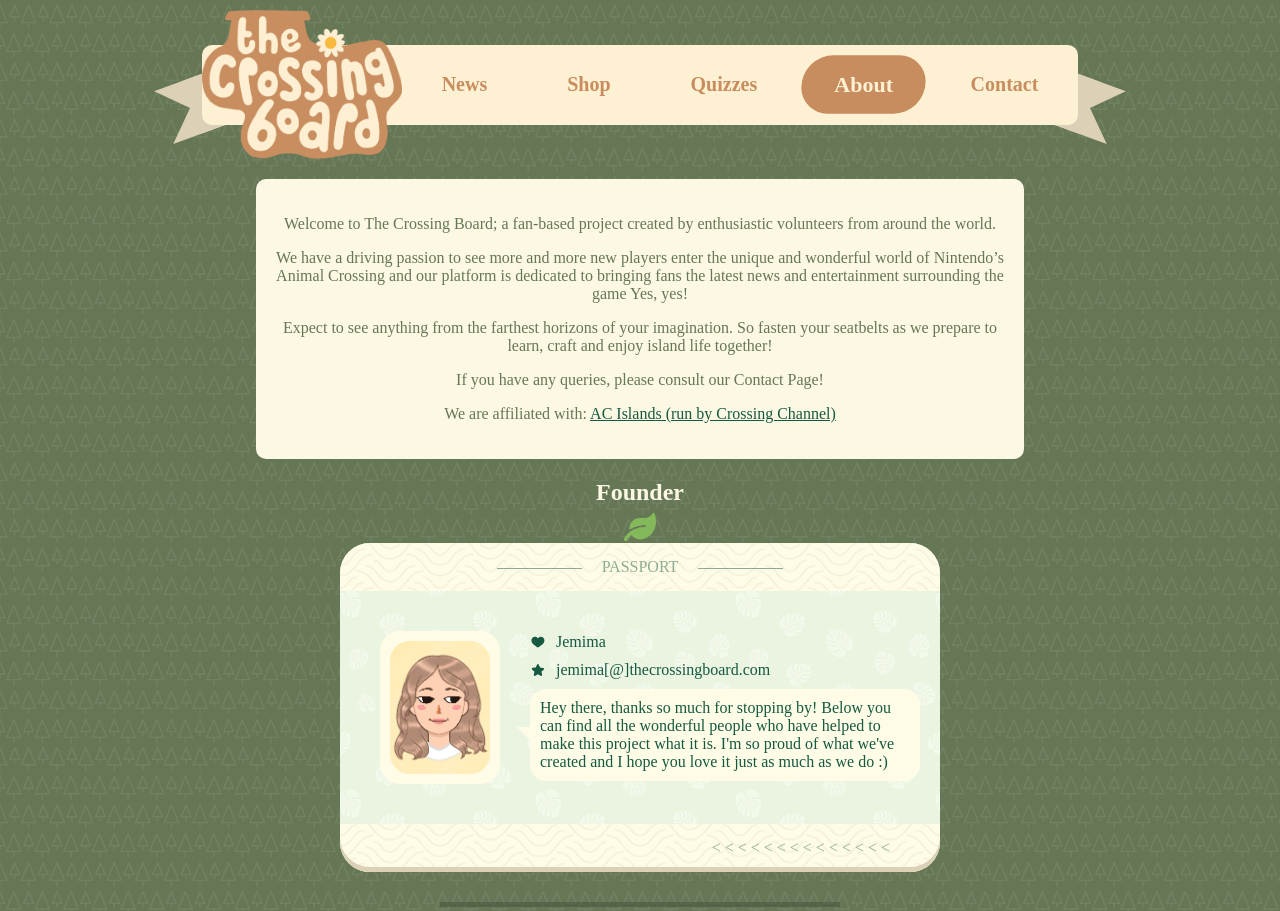
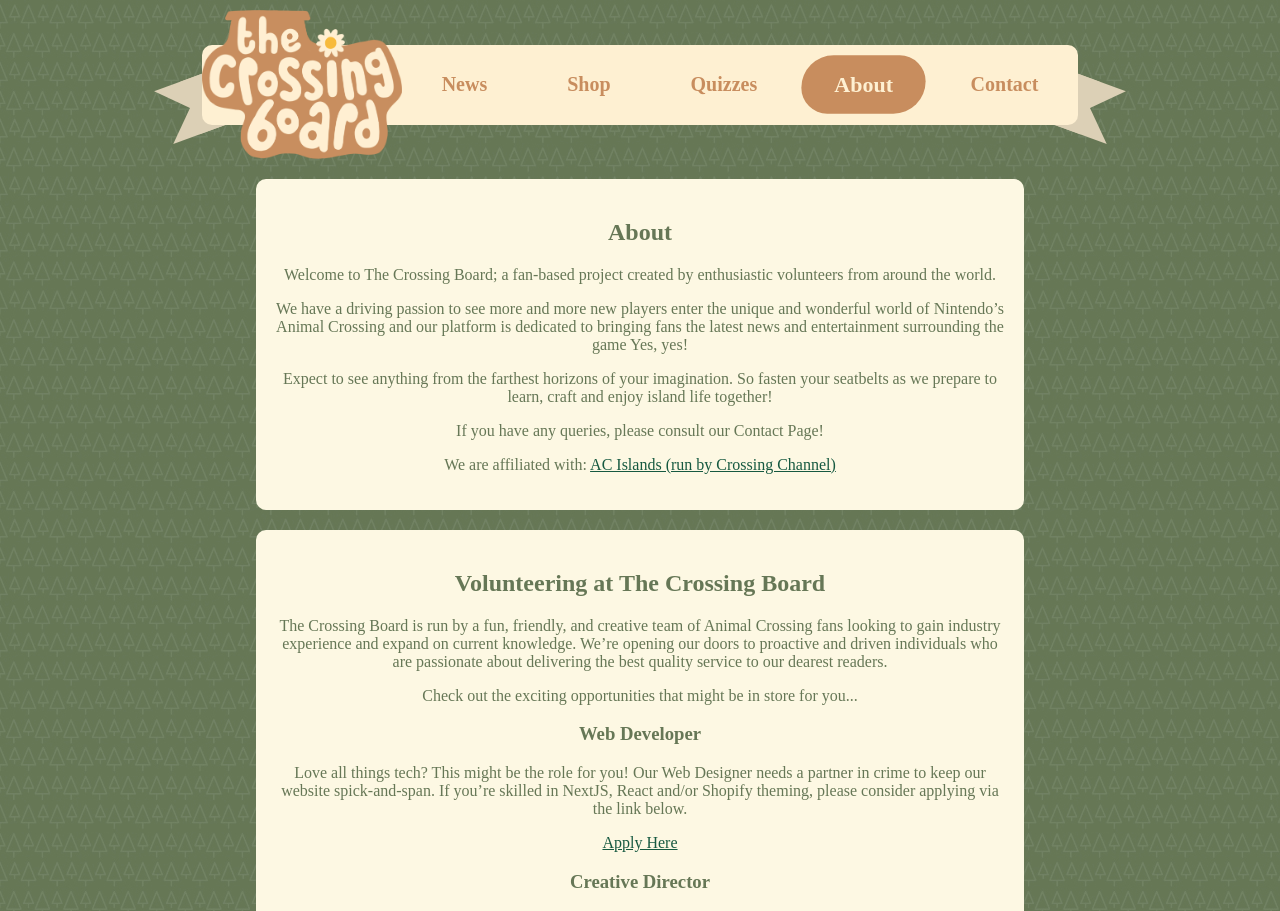
Before and after one commit to myubi/the-crossing-board, a Next.js app: page /about in a window 1280 px wide. Shown: the top 911 px of the page. Built offline with nearby package versions, Linux system fonts and the light colour scheme; a web font is replaced by a local one.

Commit message:
Add volunteering section on about and news page update

```diff
--- /dev/null
+++ b/data/volunteers.md
@@ -0,0 +1,19 @@
+---
+title: Volunteering at The Crossing Board
+---
+
+The Crossing Board is run by a fun, friendly, and creative team of Animal Crossing fans looking to gain industry experience and expand on current knowledge. We’re opening our doors to proactive and driven individuals who are passionate about delivering the best quality service to our dearest readers.
+
+Check out the exciting opportunities that might be in store for you...
+
+### Web Developer
+
+Love all things tech? This might be the role for you! Our Web Designer needs a partner in crime to keep our website spick-and-span. If you’re skilled in NextJS, React and/or Shopify theming, please consider applying via the link below.
+
+[Apply Here](https://forms.gle/ahEuSG3BHTvbchaz7)
+
+### Creative Director
+
+Attention artists: We’re looking for someone to run our creative department and be involved in the design of our fanzine! If you’re skilled in illustration and Adobe software (particularly InDesign), please consider applying via the link below.
+
+[Apply Here](https://forms.gle/QcBejARUd3gBb7Pm8)
--- a/pages/about.js
+++ b/pages/about.js
@@ -1,16 +1,28 @@
 import Layout from "../components/Layout";
 import matter from "gray-matter";
 import ReactMarkdown from "react-markdown";
-import Head from 'next/head';
-import { TiHeartFullOutline, TiStarFullOutline, TiSocialTwitter } from "react-icons/ti";
+import Head from "next/head";
+import {
+  TiHeartFullOutline,
+  TiStarFullOutline,
+  TiSocialTwitter,
+} from "react-icons/ti";
 import { FaCrown, FaLeaf } from "react-icons/fa";
 
-export default function Info({frontmatter, markdownBody, profiles}) {
+export default function Info({
+  frontmatter,
+  markdownBody,
+  profiles,
+  volunteeringFrontmatter,
+  volunteeringMarkdown,
+}) {
   const aboutFrontmatter = frontmatter;
   const aboutBody = markdownBody;
-  const memberOfTheMonth = profiles.find(member => member['member-of-the-month']);
-  const otherMembers = profiles.filter(member => member.role !== "Founder");
-  const jemima = profiles.find(member => member.role === 'Founder');
+  const memberOfTheMonth = profiles.find(
+    (member) => member["member-of-the-month"]
+  );
+  const otherMembers = profiles.filter((member) => member.role !== "Founder");
+  const jemima = profiles.find((member) => member.role === "Founder");
 
   return (
     <div>
@@ -20,48 +32,89 @@ export default function Info({frontmatter, markdownBody, profiles}) {
       <Layout>
         <div className="about-section">
           <div className="about-wrapper">
+            <h2>{aboutFrontmatter.title}</h2>
             <ReactMarkdown source={aboutBody} />
+          </div>
+          <div className="about-wrapper">
+            <h2>{volunteeringFrontmatter.title}</h2>
+            <ReactMarkdown source={volunteeringMarkdown} />
           </div>
           <div className="founder">
             <div className="member-of-the-month-text">Founder</div>
-      <div className="member-of-the-month-crown"><FaLeaf /></div>
+            <div className="member-of-the-month-crown">
+              <FaLeaf />
+            </div>
             <div className="passport-wrapper motm-passport">
               <div className="passport-sides passport-top">
                 <span>PASSPORT</span>
               </div>
               <div className="contents-wrapper">
-          <div className="profile-picture"><img src={jemima.picture} alt={jemima.name} /></div>
+                <div className="profile-picture">
+                  <img src={jemima.picture} alt={jemima.name} />
+                </div>
                 <div className="text-wrapper">
-            <div className="profile profile-name"><TiHeartFullOutline /><span>{jemima.name}</span></div>
-            <div className="profile profile-role"><TiStarFullOutline /><span>jemima[@]thecrossingboard.com</span></div>
-            {jemima.twitter &&
-            <div className="profile profile-twitter"><TiSocialTwitter /><span>{jemima.twitter}</span></div>
-            }
+                  <div className="profile profile-name">
+                    <TiHeartFullOutline />
+                    <span>{jemima.name}</span>
+                  </div>
+                  <div className="profile profile-role">
+                    <TiStarFullOutline />
+                    <span>jemima[@]thecrossingboard.com</span>
+                  </div>
+                  {jemima.twitter && (
+                    <div className="profile profile-twitter">
+                      <TiSocialTwitter />
+                      <span>{jemima.twitter}</span>
+                    </div>
+                  )}
                   <div className="profile profile-bio">{jemima.bio}</div>
                 </div>
               </div>
-        <div className="passport-sides passport-bottom">&lt; &lt; &lt; &lt; &lt; &lt; &lt; &lt; &lt; &lt; &lt; &lt; &lt; &lt;</div>
+              <div className="passport-sides passport-bottom">
+                &lt; &lt; &lt; &lt; &lt; &lt; &lt; &lt; &lt; &lt; &lt; &lt; &lt;
+                &lt;
+              </div>
             </div>
           </div>
           <div className="divider" />
           <div className="profiles-wrapper">
-      {otherMembers.map(profile => (
+            {otherMembers.map((profile) => (
               <div className="passport-wrapper">
                 <div className="passport-sides passport-top">
                   <span>PASSPORT</span>
                 </div>
                 <div className="contents-wrapper">
-            <div className="profile-picture"><img src={profile.picture} alt={profile.name} /></div>
+                  <div className="profile-picture">
+                    <img src={profile.picture} alt={profile.name} />
+                  </div>
                   <div className="text-wrapper">
-              <div className="profile profile-name"><TiHeartFullOutline /><span>{profile.name}</span></div>
-              <div className="profile profile-role"><TiStarFullOutline /><span>{profile.role}</span></div>
-              <div className="profile profile-twitter"><TiSocialTwitter /><span><a href={`https://twitter.com/${profile.twitter}`} target="_blank">{profile.twitter}</a></span></div>
+                    <div className="profile profile-name">
+                      <TiHeartFullOutline />
+                      <span>{profile.name}</span>
+                    </div>
+                    <div className="profile profile-role">
+                      <TiStarFullOutline />
+                      <span>{profile.role}</span>
+                    </div>
+                    <div className="profile profile-twitter">
+                      <TiSocialTwitter />
+                      <span>
+                        <a
+                          href={`https://twitter.com/${profile.twitter}`}
+                          target="_blank"
+                        >
+                          {profile.twitter}
+                        </a>
+                      </span>
+                    </div>
                     <div className="profile profile-bio">{profile.bio}</div>
                   </div>
                 </div>
-          <div className="passport-sides passport-bottom">&lt; &lt; &lt; &lt; &lt; &lt; &lt; &lt; &lt; &lt; &lt; &lt; &lt; &lt;</div>
+                <div className="passport-sides passport-bottom">
+                  &lt; &lt; &lt; &lt; &lt; &lt; &lt; &lt; &lt; &lt; &lt; &lt;
+                  &lt; &lt;
                 </div>
-
+              </div>
             ))}
           </div>
         </div>
@@ -75,19 +128,20 @@ export default function Info({frontmatter, markdownBody, profiles}) {
             max-width: 60vw;
           }
           .passport-sides {
-        background-image: url('../images/passport-bg-01.jpg');
+            background-image: url("../images/passport-bg-01.jpg");
             color: rgba(55, 110, 85, 0.56);
             padding: 15px;
           }
-      .passport-top{
+          .passport-top {
             border-radius: 30px 30px 0 0;
           }
-      .passport-top span{
+          .passport-top span {
             overflow: hidden;
             text-align: center;
             max-width: 50%;
           }
-      .passport-top span:before, .passport-top span:after{
+          .passport-top span:before,
+          .passport-top span:after {
             background-color: rgba(55, 110, 85, 0.56);
             content: "";
             display: inline-block;
@@ -105,7 +159,7 @@ export default function Info({frontmatter, markdownBody, profiles}) {
             left: 1.2em;
             margin-right: -50%;
           }
-      .passport-bottom{
+          .passport-bottom {
             border-radius: 0 0 30px 30px;
             text-align: right;
             padding-right: 50px;
@@ -122,7 +176,7 @@ export default function Info({frontmatter, markdownBody, profiles}) {
             max-width: 600px;
             border-radius: 30px;
             margin: 20px;
-        background-image: url('../images/passport-bg-02.jpg');
+            background-image: url("../images/passport-bg-02.jpg");
             color: #165940;
             display: flex;
             flex-direction: column;
@@ -158,7 +212,7 @@ export default function Info({frontmatter, markdownBody, profiles}) {
 
           .about-section :global(a) {
             color: #165940;
-        transition: all .2s ease-in-out;
+            transition: all 0.2s ease-in-out;
           }
 
           .about-section :global(a:hover) {
@@ -212,7 +266,7 @@ export default function Info({frontmatter, markdownBody, profiles}) {
           }
 
           .profile-bio:after {
-      	content: '';
+            content: "";
             position: absolute;
             left: 0;
             top: 50%;
@@ -223,7 +277,7 @@ export default function Info({frontmatter, markdownBody, profiles}) {
             border-left: 0;
             border-top: 0;
             margin-top: -0.5em;
-      	margin-left: -.8em;
+            margin-left: -0.8em;
           }
 
           @media (max-width: 768px) {
@@ -239,7 +293,7 @@ export default function Info({frontmatter, markdownBody, profiles}) {
             }
 
             .profile-bio:after {
-        	content: '';
+              content: "";
               position: absolute;
               top: 0;
               left: 50%;
@@ -251,7 +305,6 @@ export default function Info({frontmatter, markdownBody, profiles}) {
               margin-left: -20px;
               margin-top: -20px;
             }
-
           }
         `}</style>
       </Layout>
@@ -261,14 +314,18 @@ export default function Info({frontmatter, markdownBody, profiles}) {
 
 export async function getStaticProps() {
   const content = await import(`../data/about.md`);
+  const volunteeringContent = await import(`../data/volunteers.md`);
   const data = matter(content.default);
+  const volunteeringData = matter(volunteeringContent.default);
   const profiles = await import(`../data/profiles.json`);
 
   return {
     props: {
       frontmatter: data.data,
       markdownBody: data.content,
-      ...profiles
+      volunteeringFrontmatter: volunteeringData.data,
+      volunteeringMarkdown: volunteeringData.content,
+      ...profiles,
     },
+  };
 }
-}
```
Also changed, not shown: posts/we-are-moving.md (+3 -4 lines). Lines whose indentation alone changed are shown as unchanged.
